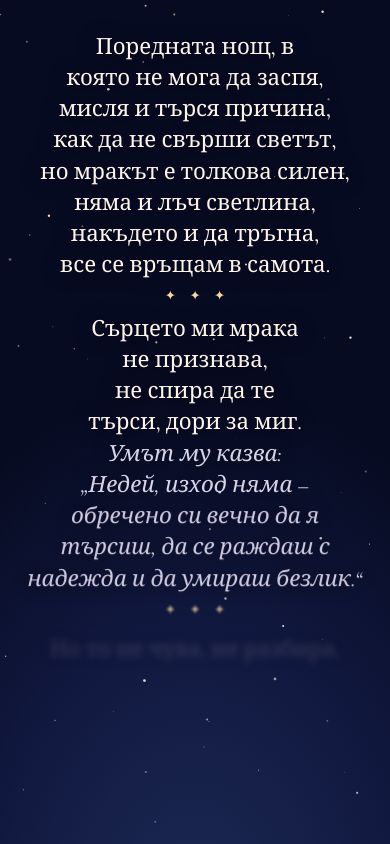
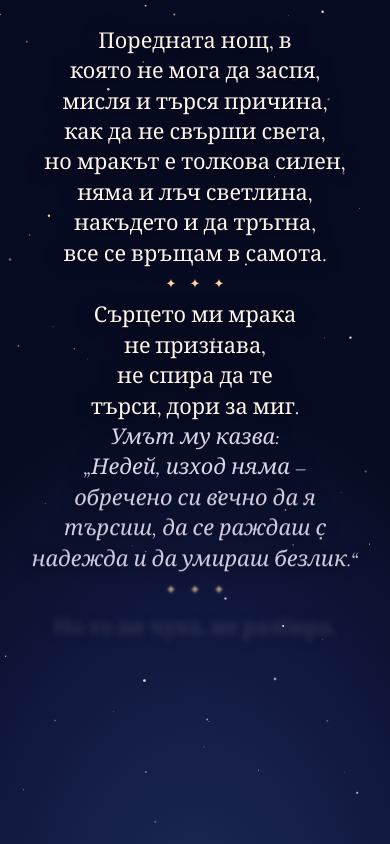
Before and after one commit to agalchov/bella2, a plain HTML site: page index.html in a window 390 px wide. Drawn offline with nearby package versions, Linux system fonts and the light colour scheme.

Commit message:
Narrow the poem column for phones and fit to the visible screen
Co-Authored-By: Claude Opus 5.5 <noreply@anthropic.com>

```diff
--- a/index.html
+++ b/index.html
@@ -44,11 +44,11 @@
       display: flex;
       align-items: center;
       justify-content: center;
-      padding: 0 16px;
+      padding: 0 max(28px, 8vw);
     }
     main {
       width: 100%;
-      max-width: 34em;
+      max-width: 26em;
       padding: 1.2em 0;
       font-size: 22px;
       text-align: center;
@@ -98,7 +98,7 @@
   <main>
     <div class="stanza">
       <p class="reveal">Поредната нощ, в която не мога да заспя,</p>
-      <p class="reveal">мисля и търся причина, как да не свърши светът,</p>
+      <p class="reveal">мисля и търся причина, как да не свърши света,</p>
       <p class="reveal">но мракът е толкова силен, няма и лъч светлина,</p>
       <p class="reveal">накъдето и да тръгна, все се връщам в самота.</p>
     </div>
@@ -127,12 +127,13 @@
     // Find the largest font size at which the whole poem fits on one screen.
     (function () {
       const main = document.querySelector('main');
+      const stage = document.querySelector('.stage');
       function fit() {
         let lo = 9, hi = 40;
         for (let i = 0; i < 14; i++) {
           const mid = (lo + hi) / 2;
           main.style.fontSize = mid + 'px';
-          if (main.offsetHeight <= innerHeight) lo = mid; else hi = mid;
+          if (main.offsetHeight <= stage.clientHeight) lo = mid; else hi = mid;
         }
         main.style.fontSize = lo + 'px';
       }
```
